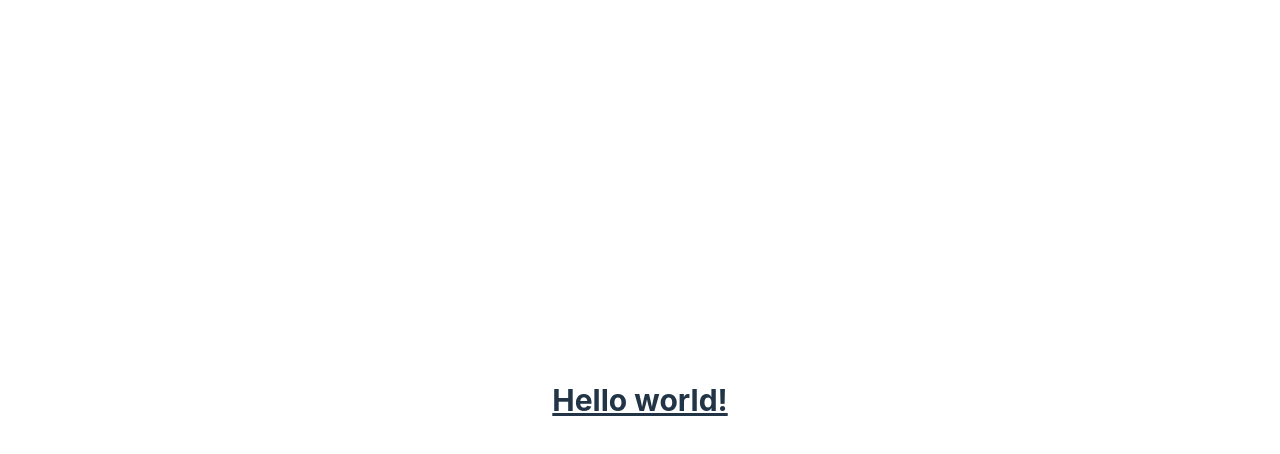
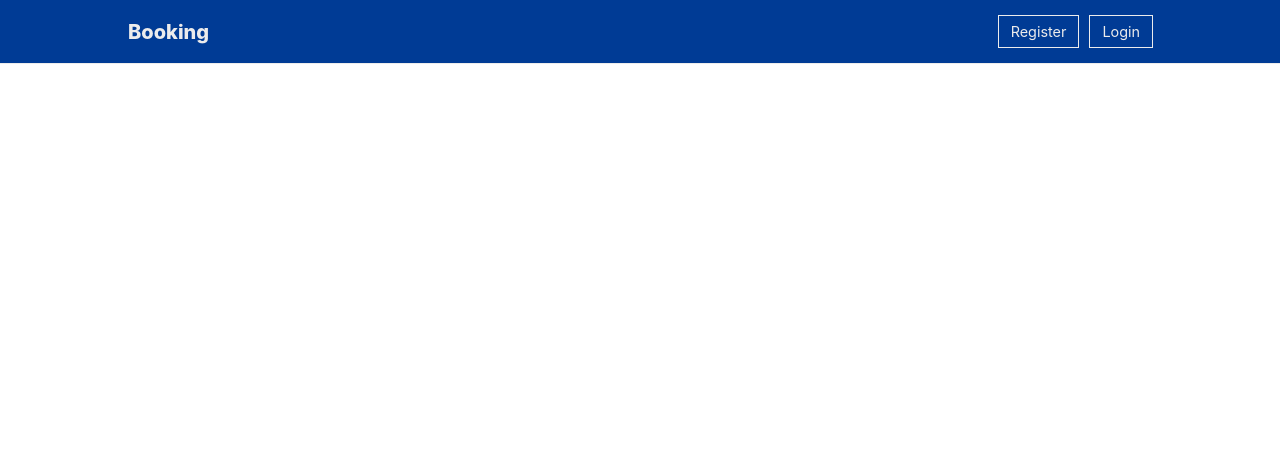
Before and after one commit to alain-nambi/react-projects, a React (Vite) app: page / in a window 1280 px wide. Shown: the top 454 px of the page. Built offline with nearby package versions, Linux system fonts and the light colour scheme.

Commit message:
update: update components * import BrowserRouter, Routes, Route from react-router-dom * add Home, List, Hotel pages to App.jsx

```diff
--- a/src/App.css
+++ b/src/App.css
@@ -1,41 +1,4 @@
-#root {
-  max-width: 1280px;
-  margin: 0 auto;
-  padding: 2rem;
-  text-align: center;
+:root {
+  --blue-primary: #003b95;
+  --white-primary: #ececec;
 }
-
-.logo {
-  height: 6em;
-  padding: 1.5em;
-  will-change: filter;
-}
-.logo:hover {
-  filter: drop-shadow(0 0 2em #646cffaa);
-}
-.logo.react:hover {
-  filter: drop-shadow(0 0 2em #61dafbaa);
-}
-
-@keyframes logo-spin {
-  from {
-    transform: rotate(0deg);
-  }
-  to {
-    transform: rotate(360deg);
-  }
-}
-
-@media (prefers-reduced-motion: no-preference) {
-  a:nth-of-type(2) .logo {
-    animation: logo-spin infinite 20s linear;
-  }
-}
-
-.card {
-  padding: 2em;
-}
-
-.read-the-docs {
-  color: #888;
-}
--- a/src/App.jsx
+++ b/src/App.jsx
@@ -1,17 +1,21 @@
-import { useState } from 'react'
-import reactLogo from './assets/react.svg'
-import './App.css'
+import "./App.css";
+
+import Home from "./pages/Home/Home";
+import List from "./pages/List/List";
+import Hotel from "./pages/Hotel/Hotel";
+
+import { BrowserRouter, Routes, Route } from "react-router-dom";
 
 function App() {
-  const [count, setCount] = useState(0)
-
   return (
-    <div className="App">
-      <h1 className="text-3xl font-bold underline">
-        Hello world!
-      </h1>
-    </div>
-  )
+    <BrowserRouter>
+      <Routes>
+        <Route path="/" element={<Home />} />
+        <Route path="/hotel" element={<List />} />
+        <Route path="/hotel/:id" element={<Hotel />} />
+      </Routes>
+    </BrowserRouter>
+  );
 }
 
-export default App
+export default App;
--- a/src/index.css
+++ b/src/index.css
@@ -5,70 +5,4 @@
 :root {
   font-family: Inter, Avenir, Helvetica, Arial, sans-serif;
   font-size: 16px;
-  line-height: 24px;
-  font-weight: 400;
-
-  color-scheme: light dark;
-  color: rgba(255, 255, 255, 0.87);
-  background-color: #242424;
-
-  font-synthesis: none;
-  text-rendering: optimizeLegibility;
-  -webkit-font-smoothing: antialiased;
-  -moz-osx-font-smoothing: grayscale;
-  -webkit-text-size-adjust: 100%;
 }
-
-a {
-  font-weight: 500;
-  color: #646cff;
-  text-decoration: inherit;
-}
-a:hover {
-  color: #535bf2;
-}
-
-body {
-  margin: 0;
-  display: flex;
-  place-items: center;
-  min-width: 320px;
-  min-height: 100vh;
-}
-
-h1 {
-  font-size: 3.2em;
-  line-height: 1.1;
-}
-
-button {
-  border-radius: 8px;
-  border: 1px solid transparent;
-  padding: 0.6em 1.2em;
-  font-size: 1em;
-  font-weight: 500;
-  font-family: inherit;
-  background-color: #1a1a1a;
-  cursor: pointer;
-  transition: border-color 0.25s;
-}
-button:hover {
-  border-color: #646cff;
-}
-button:focus,
-button:focus-visible {
-  outline: 4px auto -webkit-focus-ring-color;
-}
-
-@media (prefers-color-scheme: light) {
-  :root {
-    color: #213547;
-    background-color: #ffffff;
-  }
-  a:hover {
-    color: #747bff;
-  }
-  button {
-    background-color: #f9f9f9;
-  }
-}
```
